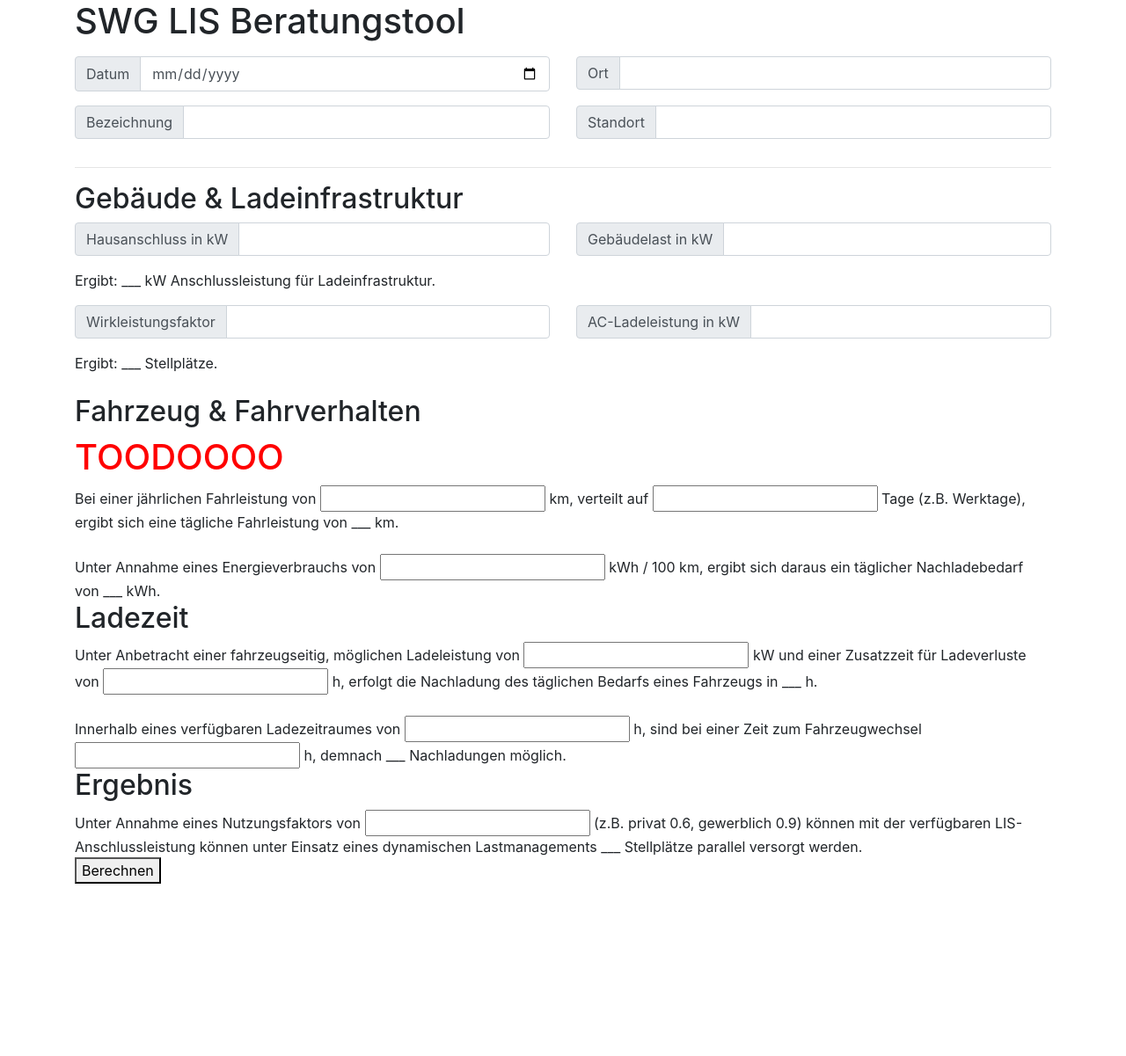
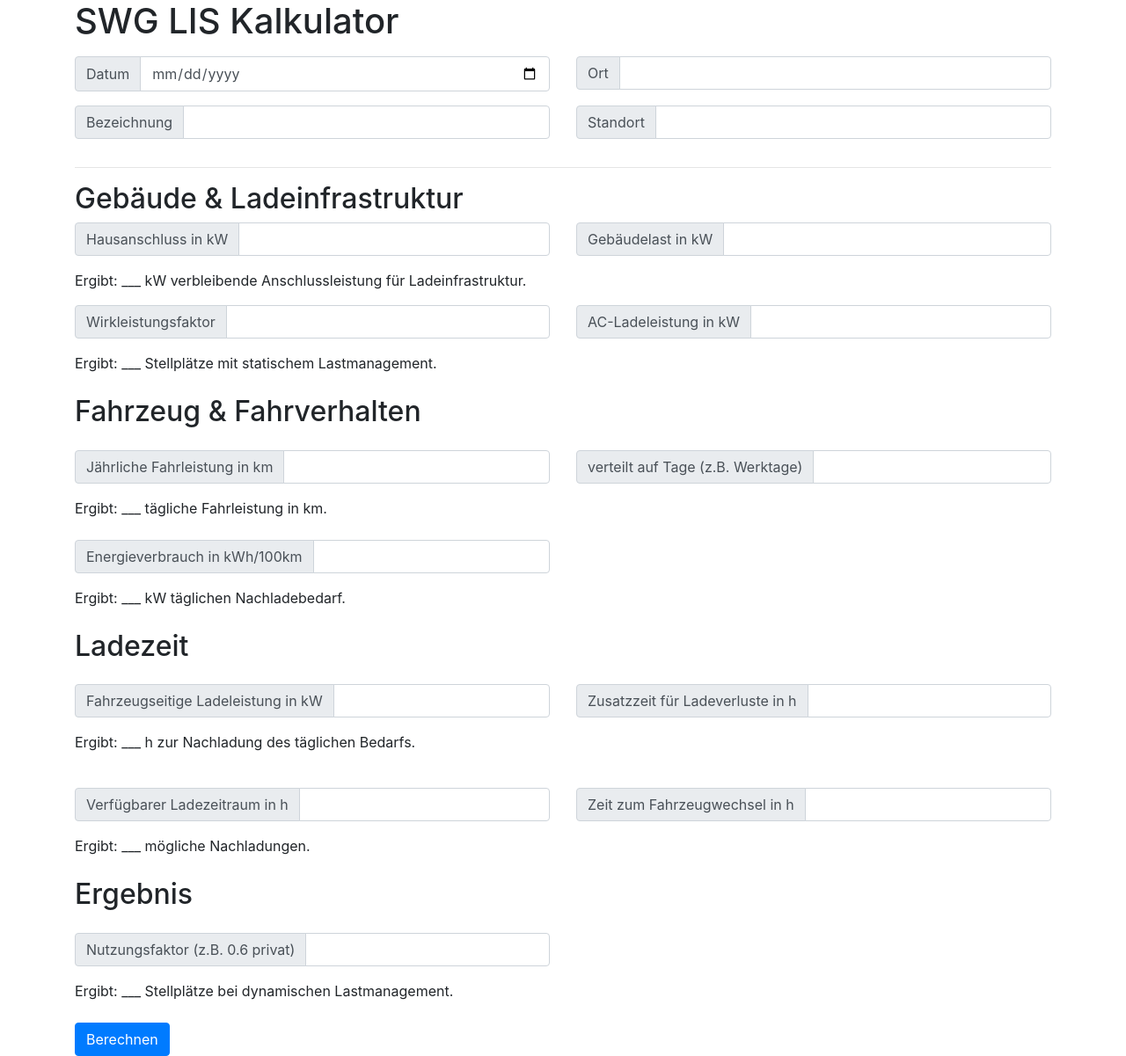
Before and after one commit to EazyRydah/cp-calculation-tool, a PHP site: page / in a window 1280 px wide. Shown: the whole page at 88% size. Before the commit the page ends 1005 px from the top, so only its background shows below. Run offline with PHP 8.4, Linux system fonts and the light colour scheme; data that the repository does not hold is empty; some libraries are stand-ins or nearby versions.

Commit message:
UI ready

```diff
--- a/public/index.php
+++ b/public/index.php
@@ -134,10 +134,7 @@ if ($_SERVER['REQUEST_METHOD'] == 'POST' && empty($errors)) {
 
 }
 
-
 ?>
-
-
 
 <!DOCTYPE html>
 <html lang="de">
@@ -152,7 +149,7 @@ if ($_SERVER['REQUEST_METHOD'] == 'POST' && empty($errors)) {
 
 <div class="container">
 
-    <h1>SWG LIS Beratungstool</h1>
+    <h1>SWG LIS Kalkulator</h1>
 
     <?php
 
@@ -171,20 +168,25 @@ if ($_SERVER['REQUEST_METHOD'] == 'POST' && empty($errors)) {
         <div class="row">
 
             <div class="col-md-6">
+
             <div class="input-group mb-3">
             <div class="input-group-prepend">
                 <span class="input-group-text" id="date">Datum</span>
             </div>
             <input type="date" name="input_date" id="date" value="<?= $_POST['input_date']; ?>" class="form-control">
             </div>
+
             </div>
+
             <div class="col-md-6">
+
             <div class="input-group mb-3">
             <div class="input-group-prepend">
                 <span class="input-group-text" id="location">Ort</span>
             </div>
             <input type="text" name="input_location" id="location" value="<?php echo isset($_POST['input_location']) ?  $_POST['input_location'] :  '' ; ?>" class="form-control">
             </div>
+
             </div>
 
         </div>
@@ -192,20 +194,25 @@ if ($_SERVER['REQUEST_METHOD'] == 'POST' && empty($errors)) {
         <div class="row">
 
             <div class="col-md-6">
+
             <div class="input-group mb-3">
             <div class="input-group-prepend">
                 <span class="input-group-text" id="date">Bezeichnung</span>
             </div>
-                <input type="text" name="input_objectLabel" id="objectLabel" value="<?= $_POST['input_objectLabel']; ?>" class="form-control">
+            <input type="text" name="input_objectLabel" id="objectLabel" value="<?php echo isset($_POST['input_objectLabel']) ?  $_POST['input_objectLabel'] :  '' ; ?>" class="form-control">
             </div>
+
             </div>
+
             <div class="col-md-6">
+
             <div class="input-group mb-3">
                 <div class="input-group-prepend">
                     <span class="input-group-text" id="location">Standort</span>
                 </div>
                 <input type="text" name="input_objectLocation" id="objectLocation" value="<?php echo isset($_POST['input_objectLocation']) ?  $_POST['input_objectLocation'] :  '' ; ?>" class="form-control">
             </div>
+
             </div>
 
         </div>
@@ -217,25 +224,29 @@ if ($_SERVER['REQUEST_METHOD'] == 'POST' && empty($errors)) {
         <div class="row">
 
             <div class="col-md-6">
+
             <div class="input-group mb-3">
             <div class="input-group-prepend">
                 <span class="input-group-text" id="input_hausanschluss">Hausanschluss in kW</span>
             </div>
             <input type="number" name="input_hausanschluss" id="input_hausanschluss" value="<?= $_POST['input_hausanschluss']; ?>" class="form-control">
             </div>
+
             </div>
 
             <div class="col-md-6">
+
             <div class="input-group mb-3">
             <div class="input-group-prepend">
                 <span class="input-group-text" id="input_gebäudelast">Gebäudelast in kW</span>
             </div>
             <input type="number" name="input_gebäudelast" id="input_gebäudelast" value="<?= $_POST['input_gebäudelast']; ?>" class="form-control">
             </div>
+
             </div>
 
             <div class="col">
-            Ergibt: <?php echo isset($anschlussLeistungLIS) ? "<strong>". $anschlussLeistungLIS . "</strong>" :  '___';  ?> kW Anschlussleistung für Ladeinfrastruktur.
+            Ergibt: <?php echo isset($anschlussLeistungLIS) ? "<strong>". $anschlussLeistungLIS . "</strong>" :  '___';  ?> kW verbleibende Anschlussleistung für Ladeinfrastruktur.
             </div>
 
         </div>
@@ -243,25 +254,29 @@ if ($_SERVER['REQUEST_METHOD'] == 'POST' && empty($errors)) {
         <div class="row">
 
             <div class="col-md-6">
+
             <div class="input-group my-3">
                 <div class="input-group-prepend">
                     <span class="input-group-text" id="input_wirkleistungsfaktor">Wirkleistungsfaktor</span>
                 </div>
                 <input type="number" step="0.01" name="input_wirkleistungsfaktor" id="input_wirkleistungsfaktor" value="<?= $_POST['input_wirkleistungsfaktor']; ?>" class="form-control">
             </div>
+
             </div>
 
             <div class="col-md-6">
+
             <div class="input-group my-3">
                 <div class="input-group-prepend">
                     <span class="input-group-text" id="input_ladeleistung">AC-Ladeleistung in kW</span>
                 </div>
                 <input type="number" name="input_ladeleistung" id="input_ladeleistung" value="<?= $_POST['input_ladeleistung']; ?>" class="form-control">
             </div>
+
             </div>
 
             <div class="col">
-            Ergibt: <?php echo isset($anzahlStellplätze) ? "<strong>". round($anzahlStellplätze, 2, PHP_ROUND_HALF_DOWN) . "</strong>" :  '___';  ?> Stellplätze.
+            Ergibt: <?php echo isset($anzahlStellplätze) ? "<strong>". round($anzahlStellplätze, 2, PHP_ROUND_HALF_DOWN) . "</strong>" :  '___';  ?> Stellplätze mit statischem Lastmanagement.
             </div>
 
         </div>
@@ -269,52 +284,152 @@ if ($_SERVER['REQUEST_METHOD'] == 'POST' && empty($errors)) {
         <br>
 
         <h2>Fahrzeug & Fahrverhalten</h2>
-        <h1 style="color: red;">TOODOOOO</h1>
-        <div>
-            <span>Bei einer jährlichen Fahrleistung von </span>
-            <input type="number" name="input_jahresfahrleistung" value="<?= $_POST['input_jahresfahrleistung'];?>"> km, verteilt auf
-            <input type="number" name="input_anzahltage" value="<?= $_POST['input_anzahltage'];?>"> Tage (z.B. Werktage), ergibt sich eine tägliche Fahrleistung von
-            <?php echo isset($täglicheFahrleistung) ? "<strong>". round($täglicheFahrleistung, 2, PHP_ROUND_HALF_DOWN) . "</strong>"  :  '___';  ?> km.
+
+        <div class="row">
+
+            <div class="col-md-6">
+
+            <div class="input-group my-3">
+                <div class="input-group-prepend">
+                    <span class="input-group-text" id="input_jahresfahrleistung">Jährliche Fahrleistung in km</span>
+                </div>
+                <input type="number" step="0.01" name="input_jahresfahrleistung" id="input_jahresfahrleistung" value="<?= $_POST['input_jahresfahrleistung']; ?>" class="form-control">
+            </div>
+
+            </div>
+
+            <div class="col-md-6">
+
+            <div class="input-group my-3">
+                <div class="input-group-prepend">
+                    <span class="input-group-text" id="input_anzahltage">verteilt auf Tage (z.B. Werktage)</span>
+                </div>
+                <input type="number" name="input_anzahltage" id="input_anzahltage" value="<?= $_POST['input_anzahltage']; ?>" class="form-control">
+            </div>
+
+            </div>
+
+            <div class="col">
+            Ergibt: <?php echo isset($täglicheFahrleistung) ? "<strong>". round($täglicheFahrleistung, 2, PHP_ROUND_HALF_DOWN) . "</strong>" :  '___';  ?> tägliche Fahrleistung in km.
+            </div>
+
         </div>
 
         <br>
 
-        <div>
-            <span>Unter Annahme eines Energieverbrauchs von </span>
-            <input type="number" name="input_verbrauch" value="<?= $_POST['input_verbrauch'];?>"> kWh / 100 km, ergibt sich daraus ein täglicher Nachladebedarf von
-            <?php echo isset($täglicherNachladebedarf) ? "<strong>". round($täglicherNachladebedarf, 2, PHP_ROUND_HALF_UP) . "</strong>" :  '___';  ?>  kWh.
+        <div class="row">
+
+            <div class="col-md-6">
+
+            <div class="input-group mb-3">
+                <div class="input-group-prepend">
+                    <span class="input-group-text" id="input_verbrauch">Energieverbrauch in kWh/100km</span>
+                </div>
+                <input type="number" step="0.01" name="input_verbrauch" id="input_verbrauch" value="<?= $_POST['input_verbrauch']; ?>" class="form-control">
             </div>
 
-        <h2>Ladezeit</h2>
+            </div>
 
-        <div>
-            <span>Unter Anbetracht einer fahrzeugseitig, möglichen Ladeleistung von </span>
-            <input type="number" step="0.01" name="input_ladeleistungfahrzeug" value="<?= $_POST['input_ladeleistungfahrzeug'];?>"> kW und einer Zusatzzeit für Ladeverluste von
-            <input type="number" step="0.01" name="input_ladeverlustzeit" value="<?= $_POST['input_ladeverlustzeit'];?>"> h, erfolgt die Nachladung des täglichen Bedarfs eines Fahrzeugs in
-            <?php echo isset($täglicherNachladebedarfZeit) ? "<strong>". round($täglicherNachladebedarfZeit, 2) . "</strong>" :  '___';  ?> h.
+            <div class="col-md-6"></div>
+
+            <div class="col">
+            Ergibt: <?php echo isset($täglicherNachladebedarf) ? "<strong>". round($täglicherNachladebedarf, 2, PHP_ROUND_HALF_DOWN) . "</strong>" :  '___';  ?> kW täglichen Nachladebedarf.
+            </div>
+
         </div>
 
         <br>
 
-        <div>
-            <span>Innerhalb eines verfügbaren Ladezeitraumes von</span>
-            <input type="number" step="0.01" name="input_ladezeitraum" value="<?= $_POST['input_ladezeitraum'];?>"> h, sind bei einer Zeit zum Fahrzeugwechsel
-            <input type="number" step="0.01" name="input_fahrzeugwechselzeit" value="<?= $_POST['input_fahrzeugwechselzeit'];?>"> h,
-            demnach <?php echo isset($anzahlNachladungen) ? "<strong>".  round($anzahlNachladungen, 2) . "</strong>" :  '___';  ?> Nachladungen möglich.
+        <h2>Ladezeit</h2>
+
+        <div class="row">
+
+            <div class="col-md-6">
+
+            <div class="input-group my-3">
+                <div class="input-group-prepend">
+                    <span class="input-group-text" id="input_ladeleistungfahrzeug">Fahrzeugseitige Ladeleistung in kW</span>
+                </div>
+                <input type="number" step="0.01" name="input_ladeleistungfahrzeug" id="input_ladeleistungfahrzeug" value="<?= $_POST['input_ladeleistungfahrzeug']; ?>" class="form-control">
             </div>
 
+            </div>
+
+            <div class="col-md-6">
+
+            <div class="input-group my-3">
+                <div class="input-group-prepend">
+                    <span class="input-group-text" id="input_ladeverlustzeit">Zusatzzeit für Ladeverluste in h</span>
+                </div>
+                <input type="number" step="0.01" name="input_ladeverlustzeit" id="input_ladeverlustzeit" value="<?= $_POST['input_ladeverlustzeit']; ?>" class="form-control">
+            </div>
+
+            </div>
+
+            <div class="col">
+            Ergibt: <?php echo isset($täglicherNachladebedarfZeit) ? "<strong>". round($täglicherNachladebedarfZeit, 2, PHP_ROUND_HALF_DOWN) . "</strong>" :  '___';  ?> h zur Nachladung des täglichen Bedarfs.
+            </div>
+
+        </div>
+
+        <br>
+
+        <div class="row">
+
+        <div class="col-md-6">
+
+        <div class="input-group my-3">
+            <div class="input-group-prepend">
+                <span class="input-group-text" id="input_ladezeitraum">Verfügbarer Ladezeitraum in h</span>
+            </div>
+            <input type="number" step="0.01" name="input_ladezeitraum" id="input_ladezeitraum" value="<?= $_POST['input_ladezeitraum']; ?>" class="form-control">
+        </div>
+
+        </div>
+
+        <div class="col-md-6">
+
+        <div class="input-group my-3">
+            <div class="input-group-prepend">
+                <span class="input-group-text" id="input_fahrzeugwechselzeit">Zeit zum Fahrzeugwechsel in h</span>
+            </div>
+            <input type="number" step="0.01" name="input_fahrzeugwechselzeit" id="input_fahrzeugwechselzeit" value="<?= $_POST['input_fahrzeugwechselzeit']; ?>" class="form-control">
+        </div>
+
+        </div>
+
+        <div class="col">
+        Ergibt: <?php echo isset($anzahlNachladungen) ? "<strong>". round($anzahlNachladungen, 2, PHP_ROUND_HALF_DOWN) . "</strong>" :  '___';  ?> mögliche Nachladungen.
+        </div>
+
+        </div>
+        <br>
         <h2>Ergebnis</h2>
 
-        <div>
-        <span>Unter Annahme eines Nutzungsfaktors von
-        <input type="number" step="0.01" name="input_nutzungsfaktor" value="<?= $_POST['input_nutzungsfaktor'];?>"> (z.B. privat 0.6, gewerblich 0.9)
-        können mit der verfügbaren LIS-Anschlussleistung können unter Einsatz eines dynamischen Lastmanagements
-        <?php echo isset($anzahlStellplätzeLastmanagement) ?  "<strong>". round($anzahlStellplätzeLastmanagement, 2) . "</strong>" :  '___';  ?> Stellplätze parallel versorgt werden.</span>
+        <div class="row">
+
+            <div class="col-md-6">
+
+            <div class="input-group my-3">
+                <div class="input-group-prepend">
+                    <span class="input-group-text" id="input_nutzungsfaktor">Nutzungsfaktor (z.B. 0.6 privat)</span>
+                </div>
+                <input type="number" step="0.01" name="input_nutzungsfaktor" id="input_nutzungsfaktor" value="<?= $_POST['input_nutzungsfaktor']; ?>" class="form-control">
             </div>
 
-        <div>
-            <button type="submit">Berechnen</button>
             </div>
+
+            <div class="col-md-6"></div>
+
+            <div class="col">
+            Ergibt: <?php echo isset($anzahlStellplätzeLastmanagement) ? "<strong>". round($anzahlStellplätzeLastmanagement, 2, PHP_ROUND_HALF_DOWN) . "</strong>" :  '___';  ?> Stellplätze bei dynamischen Lastmanagement.
+            </div>
+
+        </div>
+
+        <br>
+
+        <button type="submit" class="btn btn-primary">Berechnen</button>
 
     </form>
 
@@ -360,8 +475,9 @@ if ($_SERVER['REQUEST_METHOD'] == 'POST' && empty($errors)) {
         <!-- Ergebnis -->
         <input type="hidden" name="input_nutzungsfaktor" value="<?= $_POST['input_nutzungsfaktor'] ;?>">
         <input type="hidden" name="anzahlStellplätzeLastmanagement" value="<?= $anzahlStellplätzeLastmanagement ;?>">
+        <br>
 
-        <button type="submit">PDF Export</button>
+        <button type="submit" class="btn btn-warning">PDF Export</button>
 
         </div>
     </form>
```
Also changed, not shown: public/exportPDF.php (+13 -12 lines), 1 other file. Lines whose indentation alone changed are shown as unchanged.
